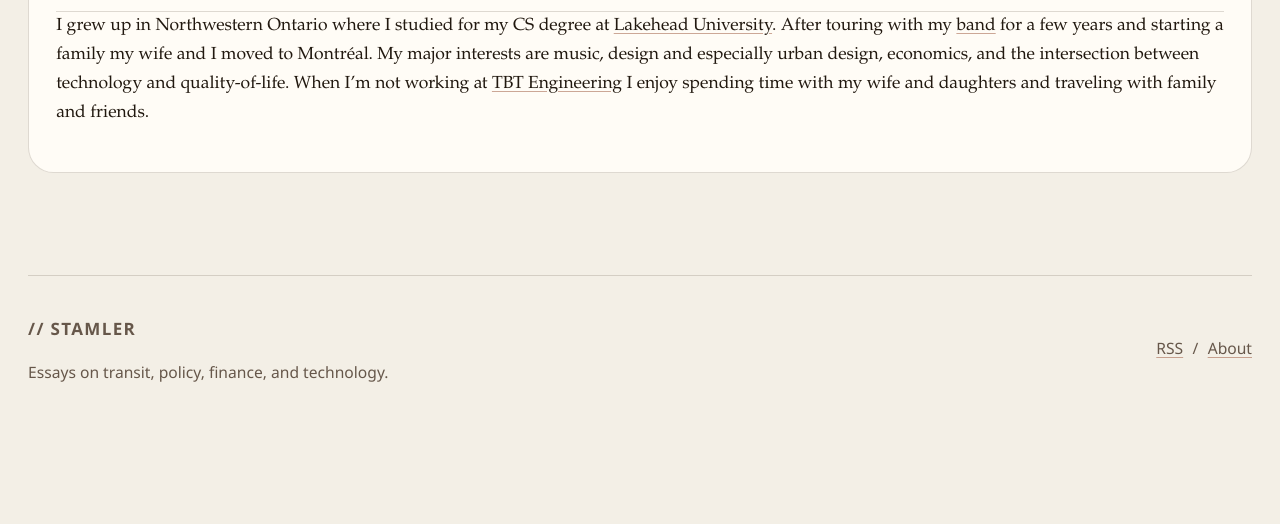
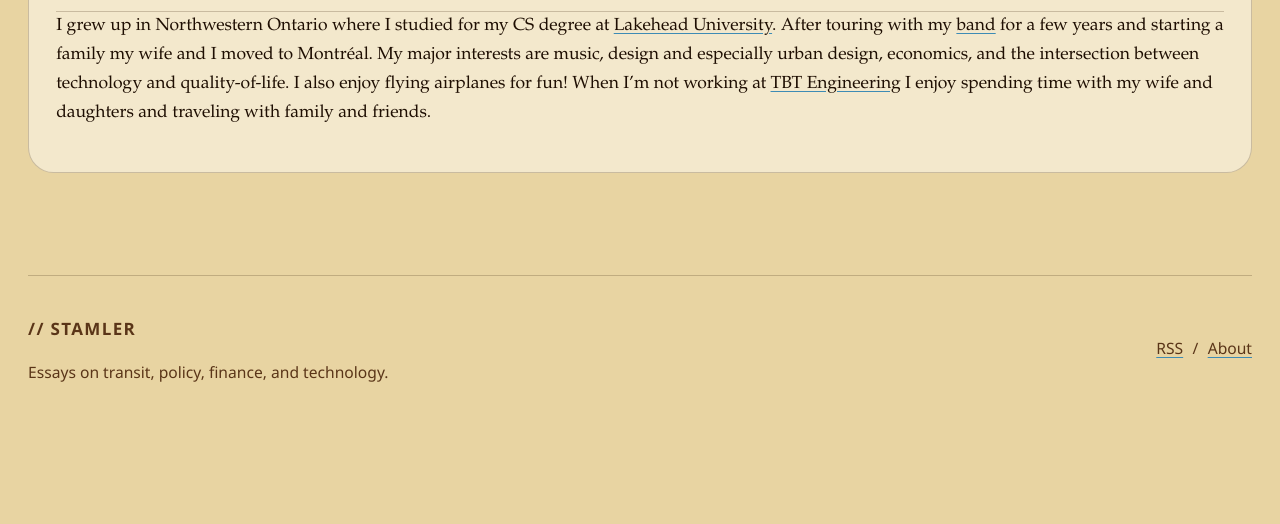
Before and after one commit to stamler/stamler.ca, an Astro site: page /about in a window 1280 px wide. Shown: the part 276-800 px from the top of the page. Built offline with nearby package versions, Linux system fonts and the light colour scheme; Astro itself is replaced by a stand-in of ours; no server answers.

Commit message:
Update about page bio, apply bold 70s color scheme
Add flying note to about page. Replace muted earth-tone palette with a bolder 70s-inspired scheme: harvest gold background, burnt orange accents, deep chocolate brown text, and powder blue link underlines and tag chips.

```diff
--- a/src/content/pages/about.md
+++ b/src/content/pages/about.md
@@ -4,9 +4,9 @@ description: I grew up in Northwestern Ontario where I studied for my CS degree
   at Lakehead University. After touring with my band for a few years and
   starting a family my wife and I moved to Montréal. My major interests are
   music, design and especially urban design, economics, and the intersection
-  between technology and quality-of-life. When I'm not working at TBT
-  Engineering I enjoy spending time with my wife and daughters and traveling
-  with family and friends.
+  between technology and quality-of-life. I also enjoy flying airplanes for fun!
+  When I'm not working at TBT Engineering I enjoy spending time with my wife and
+  daughters and traveling with family and friends.
 ---
 
-I grew up in Northwestern Ontario where I studied for my CS degree at [Lakehead University](https://lakeheadu.ca). After touring with my [band](http://unmode.ca) for a few years and starting a family my wife and I moved to Montréal. My major interests are music, design and especially urban design, economics, and the intersection between technology and quality-of-life. When I'm not working at [TBT Engineering](https://tbte.ca) I enjoy spending time with my wife and daughters and traveling with family and friends.
+I grew up in Northwestern Ontario where I studied for my CS degree at [Lakehead University](https://lakeheadu.ca). After touring with my [band](http://unmode.ca) for a few years and starting a family my wife and I moved to Montréal. My major interests are music, design and especially urban design, economics, and the intersection between technology and quality-of-life. I also enjoy flying airplanes for fun! When I'm not working at [TBT Engineering](https://tbte.ca) I enjoy spending time with my wife and daughters and traveling with family and friends.
--- a/src/layouts/BaseLayout.astro
+++ b/src/layouts/BaseLayout.astro
@@ -63,7 +63,7 @@ const jsonLd =
     <meta property="og:url" content={canonicalUrl.toString()} />
     <meta property="og:site_name" content={siteConfig.title} />
     <meta name="twitter:card" content="summary" />
-    <meta name="theme-color" content="#f3efe6" />
+    <meta name="theme-color" content="#e8d4a2" />
     <script type="application/ld+json" set:html={JSON.stringify(jsonLd)} />
     <Analytics />
   </head>
--- a/src/styles/global.css
+++ b/src/styles/global.css
@@ -1,14 +1,15 @@
 :root {
-  --bg: #f3efe6;
-  --bg-strong: #e7dfd1;
-  --panel: #fffcf6;
-  --panel-strong: #fffaf2;
-  --line: rgba(76, 59, 40, 0.18);
-  --line-strong: rgba(76, 59, 40, 0.32);
-  --text: #21180f;
-  --muted: #66574a;
-  --accent: #8f3e22;
-  --accent-strong: #5f2510;
+  --bg: #e8d4a2;
+  --bg-strong: #d4bc82;
+  --panel: #f3e8cc;
+  --panel-strong: #eee0ba;
+  --line: rgba(50, 28, 5, 0.22);
+  --line-strong: rgba(50, 28, 5, 0.4);
+  --text: #1e0e02;
+  --muted: #5a3518;
+  --accent: #d4541a;
+  --accent-strong: #a03008;
+  --blue: #3d8bb5;
   --shadow: none;
   --content-width: min(72rem, calc(100vw - 2.5rem));
   --serif: "Iowan Old Style", "Palatino Linotype", "Book Antiqua", "URW Palladio L",
@@ -36,7 +37,7 @@ body {
 
 a {
   color: inherit;
-  text-decoration-color: rgba(143, 62, 34, 0.45);
+  text-decoration-color: var(--blue);
   text-underline-offset: 0.18em;
 }
 
@@ -61,13 +62,13 @@ pre {
   padding: 1rem 1.15rem;
   border: 1px solid var(--line);
   border-radius: 1rem;
-  background: #f5efe4;
+  background: #e5d4a6;
 }
 
 code {
   padding: 0.15rem 0.3rem;
   border-radius: 0.4rem;
-  background: rgba(92, 69, 45, 0.08);
+  background: rgba(50, 28, 5, 0.12);
   font-size: 0.92em;
 }
 
@@ -89,7 +90,7 @@ table {
   margin: 2rem 0;
   border-collapse: collapse;
   font-size: 0.96rem;
-  background: rgba(255, 251, 244, 0.76);
+  background: rgba(243, 232, 204, 0.76);
 }
 
 th,
@@ -239,7 +240,7 @@ th {
 .button-link {
   padding: 0.85rem 1rem;
   border-radius: 999px;
-  color: #fff9f4;
+  color: #fdf3e0;
   background: var(--accent);
 }
 
@@ -385,10 +386,10 @@ th {
   align-items: center;
   padding: 0.38rem 0.7rem;
   border-radius: 999px;
-  background: rgba(143, 62, 34, 0.09);
+  background: rgba(61, 139, 181, 0.18);
   font-family: var(--sans);
   font-size: 0.8rem;
-  color: var(--accent-strong);
+  color: #2a7098;
 }
 
 .prose {
```
